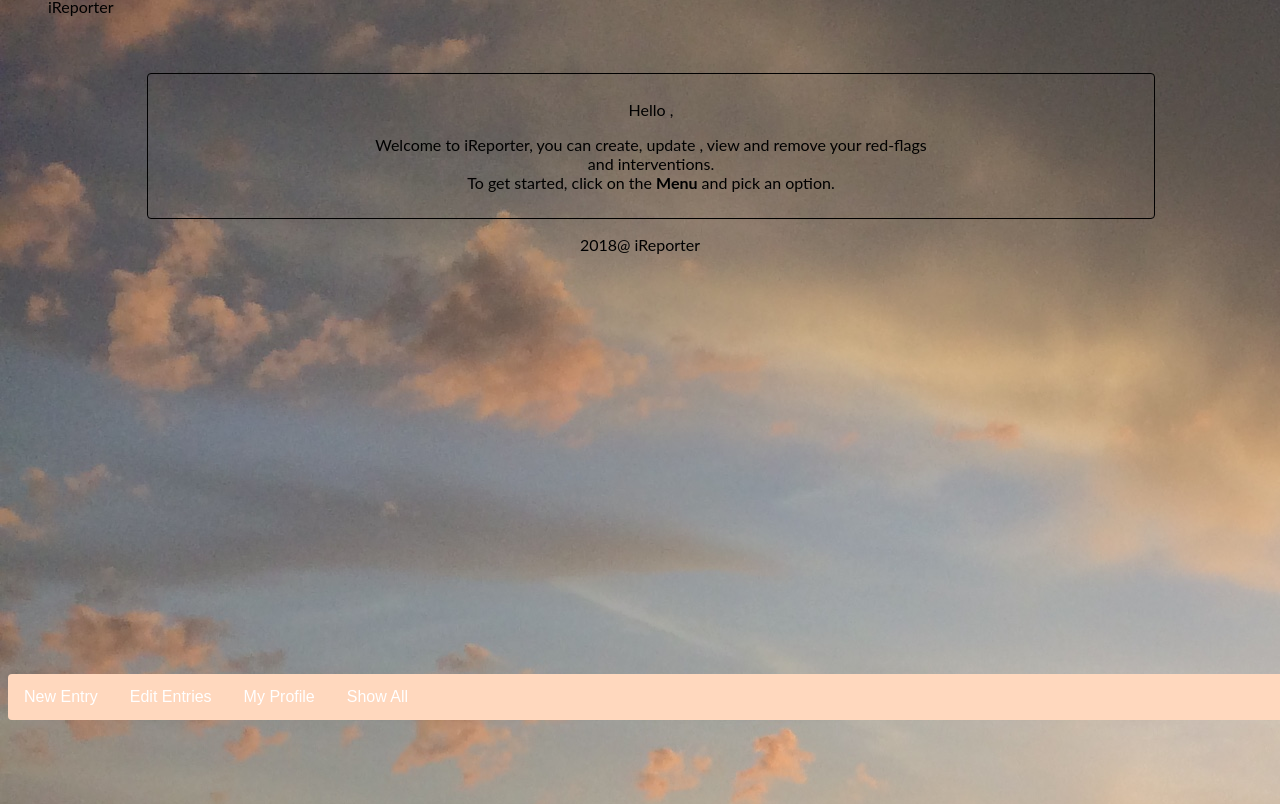
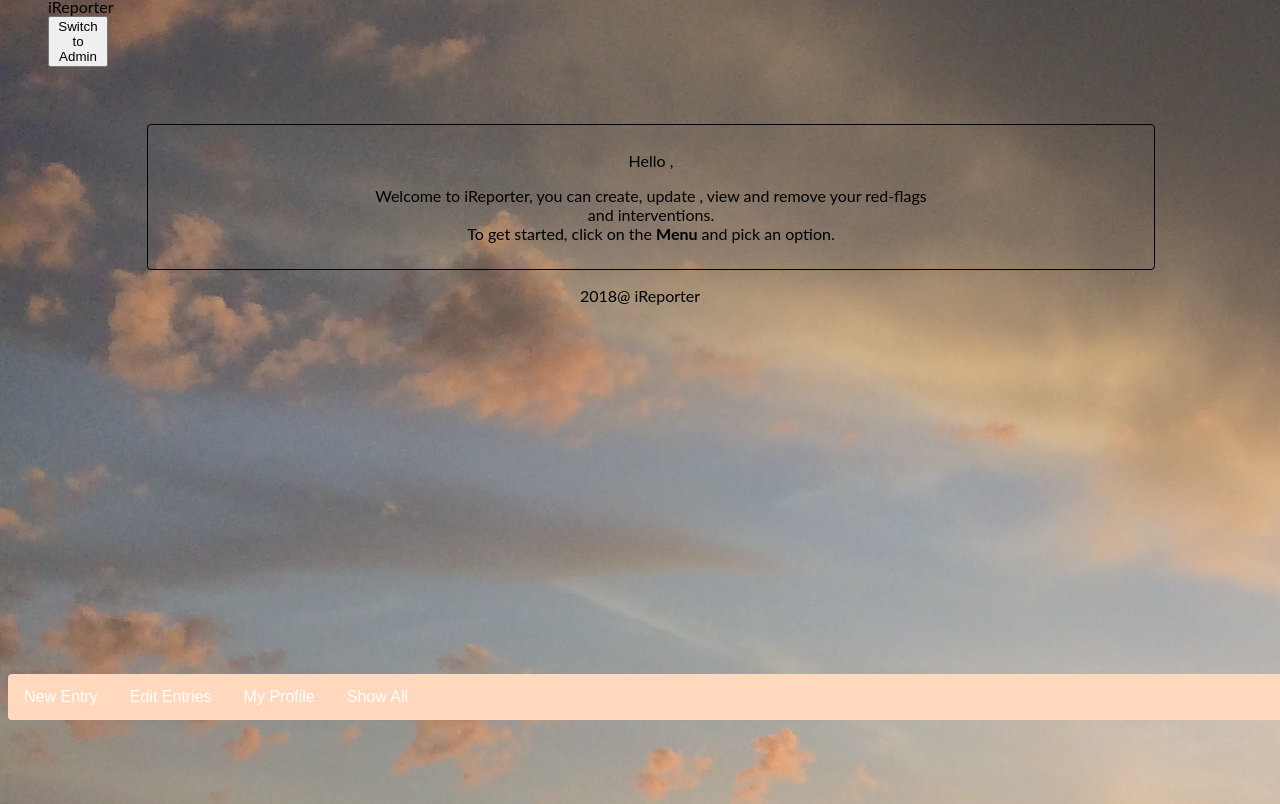
Before and after one commit to keronei/iReporter, a plain HTML site: page UI/home.html in a window 1280 px wide. Shown: the part 80-884 px from the top of the page. Drawn offline with Linux system fonts and the light colour scheme; files whose address does not match are found by name.

Commit message:
Rerouted login buttons to simulate login :user/admin

```diff
--- a/UI/home.html
+++ b/UI/home.html
@@ -24,9 +24,9 @@
 						<span><img src="img/logo.jpg" alt="Logo image" style="width:50px; height:50px; border-radius:50%;"></span>
 						<span style="position: absolute;top: -10px;right: -10px;padding: 5px 10px; border-radius: 50%; background-color: red;color: white;">0</span>
 							<figcaption>iReporter</figcaption>
+							<figcaption><button onclick="switchAdmin();">Switch to Admin</button></figcaption>
 						</figure>
 
-			     <!--h1 style="text-align: right; float: left; position: absolute;">It starts with me,change.</h1-->
 
 						<p class="user_detail"></p>
 
--- a/UI/js/main.js
+++ b/UI/js/main.js
@@ -94,3 +94,6 @@ function swapLogin(activate){
 function goto_home(){
    window.open("home.html","_self");
 }
+function switchAdmin(){
+   window.open("admin.html","_self");
+}
```
